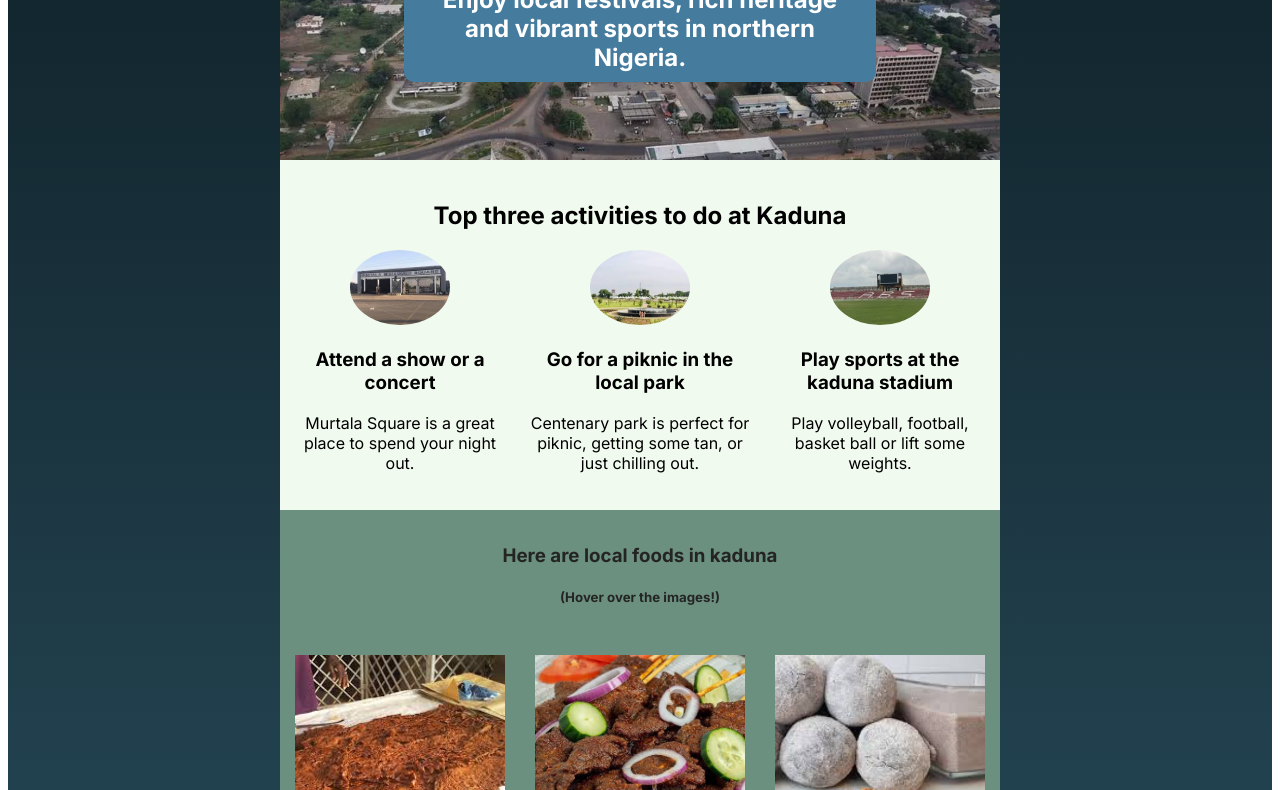
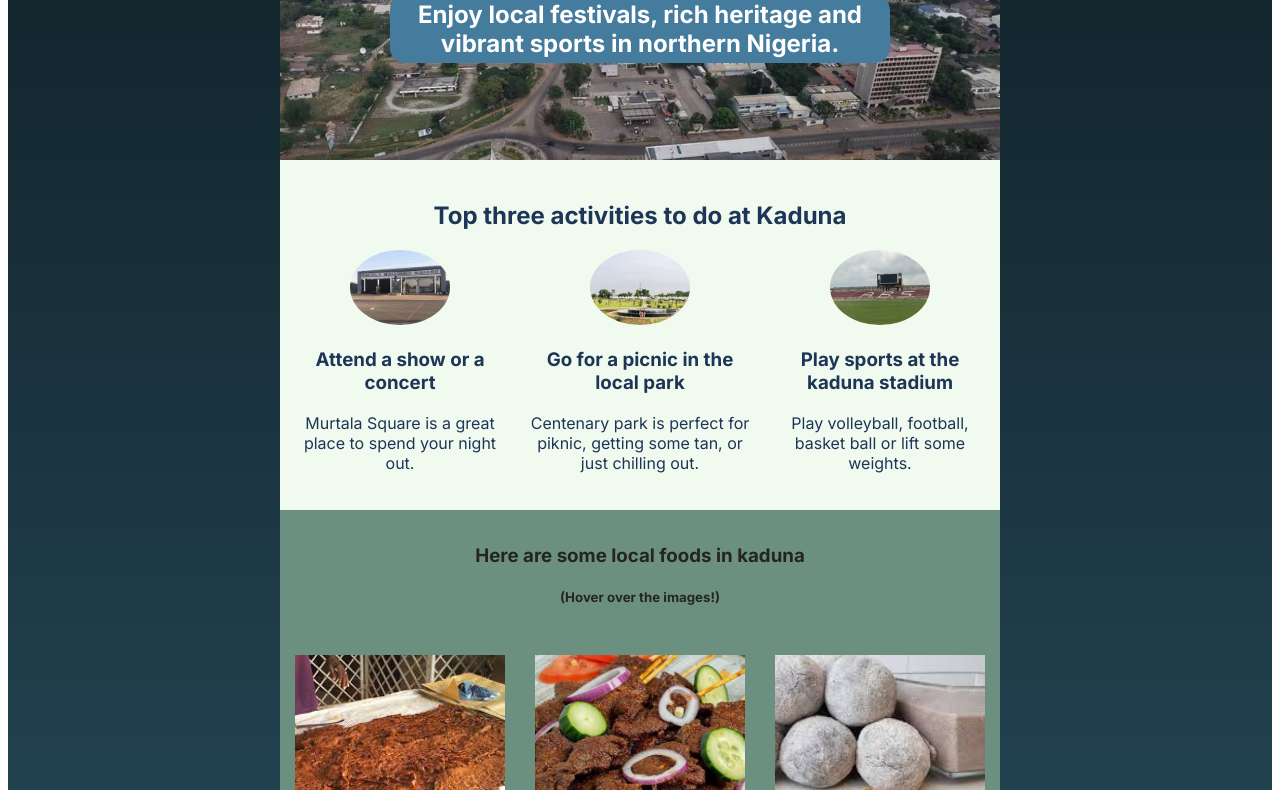
Before and after one commit to grainy2/Home-page-website-solo-project-, a plain HTML site: page index.html in a window 1280 px wide. Shown: the part 191-981 px from the top of the page. Drawn offline with Linux system fonts and the light colour scheme; a web font is replaced by a local one.

Commit message:
New-commit

```diff
--- a/index.html
+++ b/index.html
@@ -27,7 +27,7 @@
                 </div>
                 <div class="event">
                     <img class="act" src="imagess/centenary-park.jpeg" alt="A picture showing one of the most populaer parks in kaduna. Centenary park">
-                    <h3>Go for a piknic in the local park</h3>
+                    <h3>Go for a picnic in the local park</h3>
                     <p>Centenary park is perfect for piknic, getting some tan, or just chilling out.</p>
                 </div>
                 <div class="event">
@@ -41,7 +41,7 @@
 
         <!-- additional section -->
         <div class="adt-section">
-            <h3 id="local">Here are local foods in kaduna</h3>
+            <h3 id="local">Here are some local foods in kaduna</h3>
             <h5 id="oya">(Hover over the images!)</h5>
             <div class="hover-sec">
                 <div class="food" id="kilishi"></div>
@@ -49,9 +49,9 @@
                 <div class="food" id="fura-da-nono"></div>
             </div>
             <div id="name">
-                <h3>Kilishi</h3>
-                <h3>Suya</h3>
-                <h3>Fura-da-nono</h3>
+                <h3 class="snack">Kilishi</h3>
+                <h3 class="snack">Suya</h3>
+                <h3 class="snack">Fura-da-nono</h3>
             </div>
         </div>
 
--- a/style.css
+++ b/style.css
@@ -42,10 +42,10 @@ h1{
 .hero-text{
 
     background-color: #457B9D;
-    border-radius: 10px;
-    padding: 10px 30px;
+    border-radius: 15px;
+    padding: 5px 0px;
     color: #FFFFFF;
-    width: 412px;
+    width: 500px;
     margin-top: 0;
 
 }
@@ -75,6 +75,11 @@ h1{
 
 .body-text{
     margin-top: 0 0 50px 0;
+    color: #1D3557;
+}
+
+p, h3{
+    color: #1D3557 ;
 }
 
 .event{
@@ -104,6 +109,10 @@ h1{
 #local{
     color: #242423;
     margin-bottom: 10px;
+}
+
+.snack{
+   color: black;
 }
 
 
```
